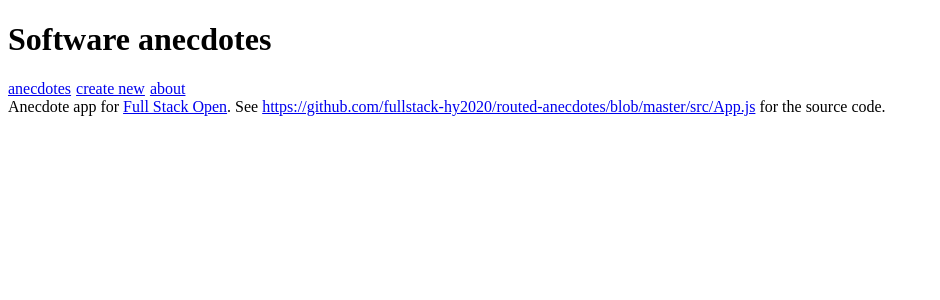
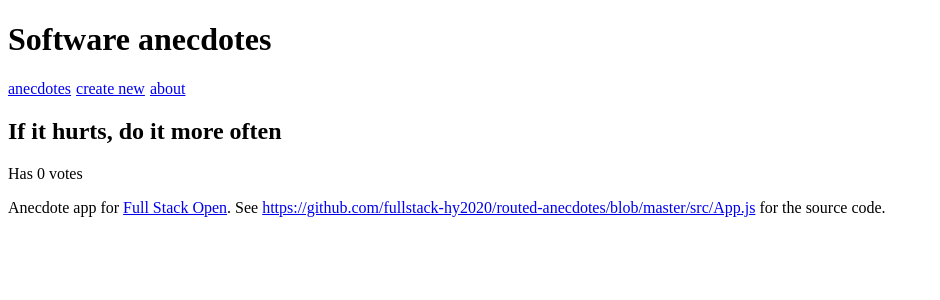
Before and after one commit to lukadimnik/fullstack-open-2022, a React (Create React App) app in the folder part7/routed-anecdotes/: page /anecdotes/1 in a window 1280 px wide. Shown: the top 300 px of the page, without its empty margins (0-940 px from the left). Built offline with nearby package versions, Linux system fonts and the light colour scheme; the HTML template or start-up script is replaced by a standard one.

Commit message:
Part-7 Exercise 7.2

```diff
--- a/part7/routed-anecdotes/src/App.js
+++ b/part7/routed-anecdotes/src/App.js
@@ -1,5 +1,6 @@
 import { useState } from 'react';
 import { BrowserRouter as Router, Link, Route, Routes } from 'react-router-dom';
+import Anecdote from './components/Anecdote';
 
 const Menu = () => {
   const padding = {
@@ -25,7 +26,9 @@
     <h2>Anecdotes</h2>
     <ul>
       {anecdotes.map((anecdote) => (
-        <li key={anecdote.id}>{anecdote.content}</li>
+        <li key={anecdote.id}>
+          <Link to={`/anecdotes/${anecdote.id}`}>{anecdote.content}</Link>{' '}
+        </li>
       ))}
     </ul>
   </div>
@@ -157,6 +160,11 @@
       <Menu />
 
       <Routes>
+        <Route
+          path='/anecdotes/:id'
+          element={<Anecdote anecdotes={anecdotes} />}
+          addNew={addNew}
+        />
         <Route path='/create' element={<CreateNew addNew={addNew} />} />
         <Route path='/about' element={<About />} />
         <Route path='/' element={<AnecdoteList anecdotes={anecdotes} />} />
--- /dev/null
+++ b/part7/routed-anecdotes/src/components/Anecdote.js
@@ -0,0 +1,16 @@
+import React from 'react';
+import { useParams } from 'react-router-dom';
+
+const Anecdote = ({ anecdotes }) => {
+  const id = useParams().id;
+  const anecdote = anecdotes.find((anecdote) => anecdote.id === parseInt(id));
+
+  return (
+    <>
+      <h2>{anecdote.content}</h2>
+      <p>Has {anecdote.votes} votes</p>
+    </>
+  );
+};
+
+export default Anecdote;
```
